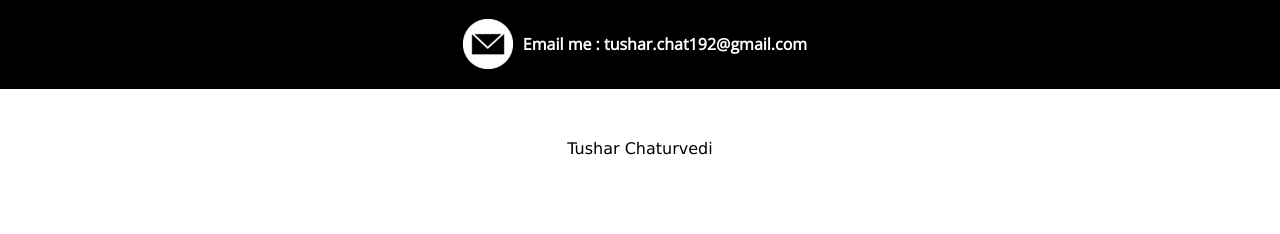
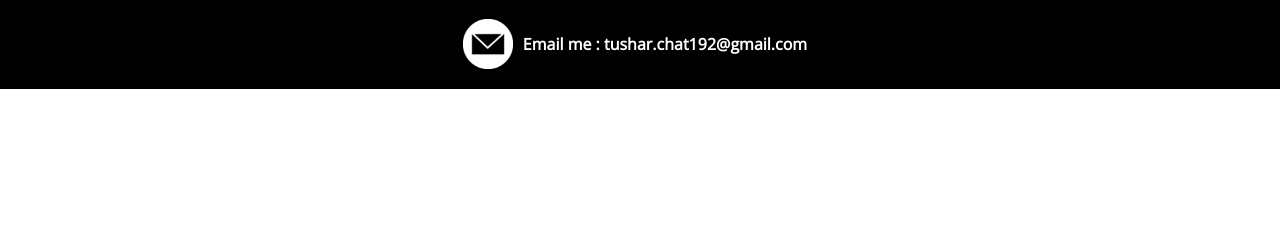
Before and after one commit to tushar-c/BlogWebsite, a Django app: page /about in a window 1280 px wide. Shown: the part 566-800 px from the top of the page. Run offline with Django 3.2, Linux system fonts and the light colour scheme.

Commit message:
Update about.html

```diff
--- a/myblog/templates/myblog/about.html
+++ b/myblog/templates/myblog/about.html
@@ -83,6 +83,5 @@
     </div>
   </body>
     <footer>
-    Tushar Chaturvedi
     </footer>
 </html>
```
